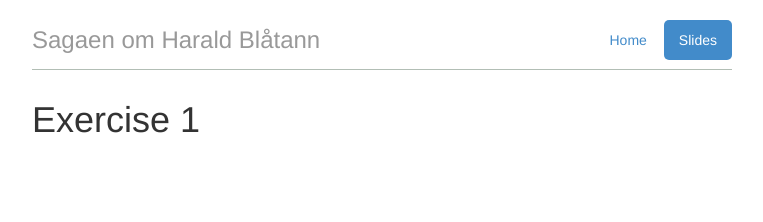
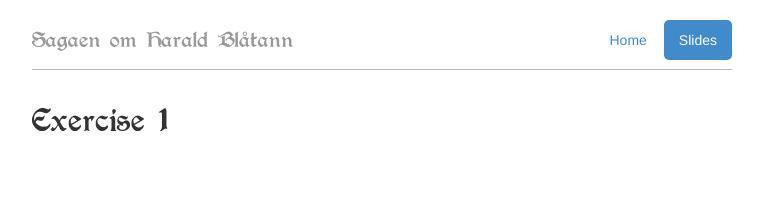
Before and after one commit to bftj/bftj.github.io, a Jekyll site: the page built from exercises/exercise-1.md, in a window 1280 px wide. Shown: the top 222 px of the page, without its empty margins (258-1021 px from the left). Built offline with Jekyll 4.4.1, drawn with Linux system fonts in a browser that asks for light colours.

Commit message:
Add new font

```diff
--- a/_sass/_myStyle.scss
+++ b/_sass/_myStyle.scss
@@ -3,6 +3,10 @@
 html, body {
     width: 100%;
     height: 100%;
+}
+
+h1, h2, h3, h4, h5, h6 {
+    font-family: 'augusta', serif;
 }
 
 .container {
@@ -36,7 +40,6 @@ body.frontpage {
     h1 {
         font-height: 300px;
         font-size: 100px;
-        font-family: monospace;
         margin-bottom: 40px;
         text-shadow: 0 0 15px #000;
     }
--- /dev/null
+++ b/_sass/fonts.scss
@@ -0,0 +1,12 @@
+@font-face {
+    font-family: 'augusta';
+    src: url('/font/Augusta.eot');
+    src: url('/font/Augusta.eot?#iefix') format('embedded-opentype'),
+         url('/font/Augusta.woff2') format('woff2'),
+         url('/font/Augusta.woff') format('woff'),
+         url('/font/Augusta.ttf') format('truetype'),
+         url('/font/Augusta.svg#augustaregular') format('svg');
+    font-weight: normal;
+    font-style: normal;
+
+}
--- a/css/style.scss
+++ b/css/style.scss
@@ -4,4 +4,5 @@
 @import "cms/color-me-sass.scss";
 @import "custom/mq.scss";
 //@import "custom/hint.scss"; Uncomment for hint.css
+@import "fonts.scss";
 @import "myStyle.scss"; //Custom Style
```
Also changed, not shown: font/Augusta.ttf (added), font/Augusta.woff (added), font/Augusta.woff2 (added), 2 other files.
